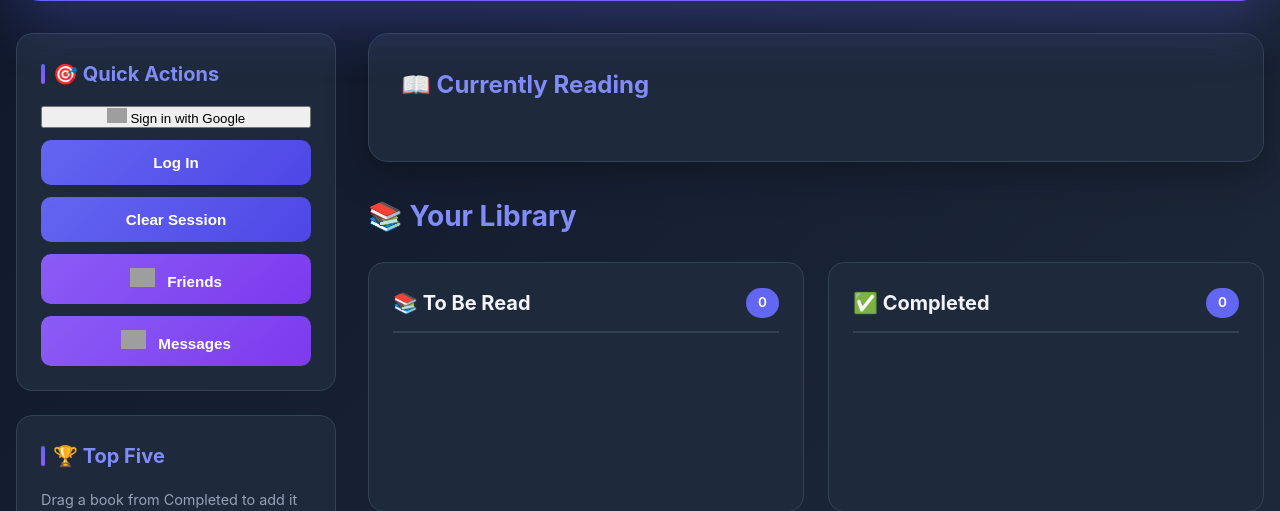
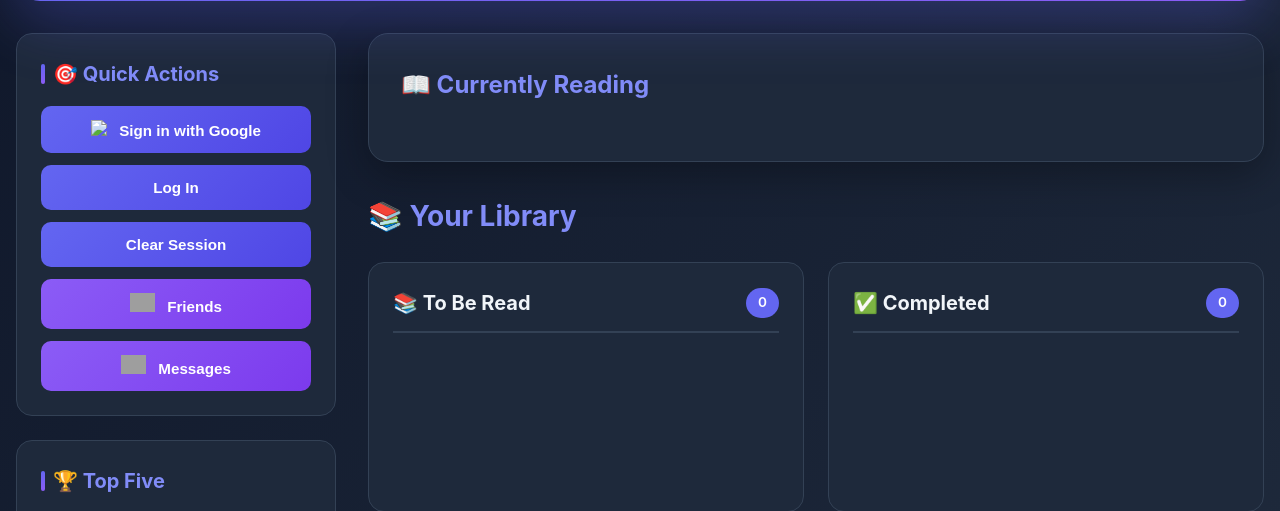
Before and after one commit to iamchrsgllsp/cadence-reading-app, a Flask app: template templates/profile.html in a window 1280 px wide. Shown: the part 191-702 px from the top of the page. Run offline with Flask 3, Linux system fonts and the light colour scheme; the template is opened without the code that fills it, so the values that code supplies are empty; some libraries are stand-ins or nearby versions; grey boxes are pictures that could not be loaded.

Commit message:
fix google button

```diff
--- a/templates/profile.html
+++ b/templates/profile.html
@@ -713,8 +713,9 @@
           <div class="card">
             <h3>🎯 Quick Actions</h3>
             <div class="btn-group">
-              <button id="google-login">
-  <img src="google-icon.png" width="20"> Sign in with Google
+              <button class="btn btn-google" onclick="handleGoogleLogin()">
+  <img src="https://www.google.com/favicon.ico" width="20" style="margin-right:8px;">
+  Sign in with Google
 </button>
               {% if not session %}
               <button class="btn" onclick="location.href='/login'">
```
